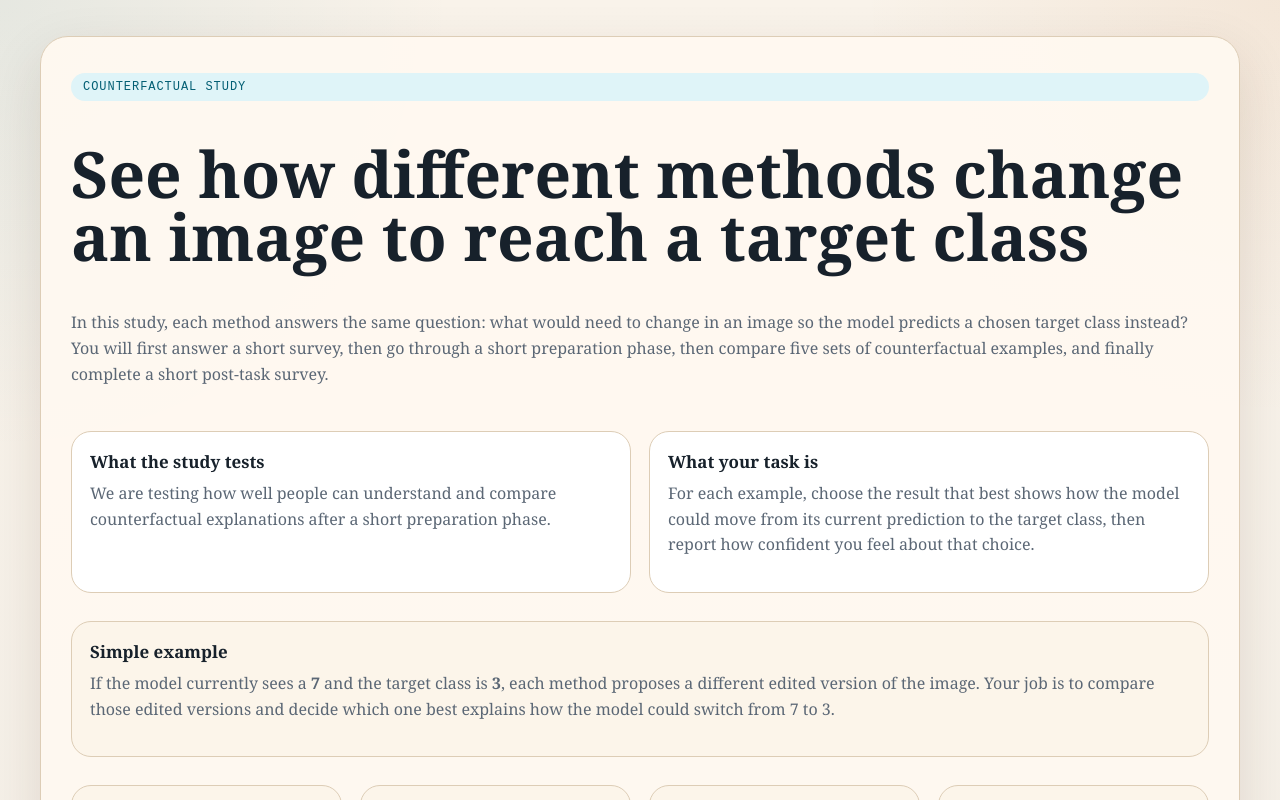
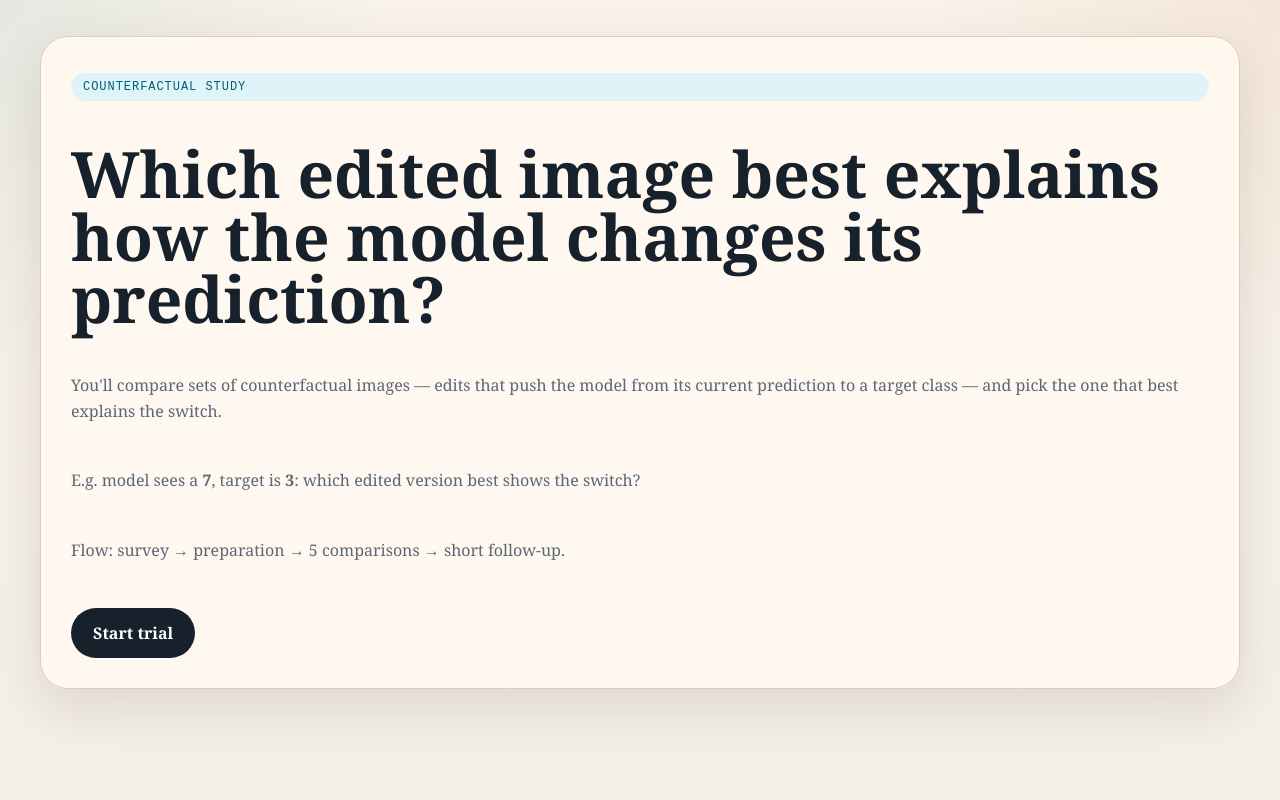
Before and after one commit to LarsJ03/XAI, a Next.js app: page / in a window 1280 px wide. Shown: the top 800 px of the page. Built offline with nearby package versions, Linux system fonts and the light colour scheme.

Commit message:
Added files needed for app

```diff
--- a/app/page.js
+++ b/app/page.js
@@ -1,4 +1,3 @@
-import { decisionCriteria } from "@/lib/study-content";
 import StartTrialButton from "@/components/StartTrialButton";
 
 export default async function LandingPage({ searchParams }) {
@@ -10,48 +9,18 @@ export default async function LandingPage({ searchParams }) {
     <main className="shell">
       <section className="panel hero landing-stack">
         <div className="eyebrow">Counterfactual Study</div>
-        <h1>See how different methods change an image to reach a target class</h1>
+        <h1>Which edited image best explains how the model changes its prediction?</h1>
         <p className="lede">
-          In this study, each method answers the same question: what would need to change in an image
-          so the model predicts a chosen target class instead? You will first answer a short survey,
-          then go through a short preparation phase, then compare five sets of counterfactual examples,
-          and finally complete a short post-task survey.
+          You&apos;ll compare sets of counterfactual images — edits that push the model from its
+          current prediction to a target class — and pick the one that best explains the switch.
         </p>
-
-        <div className="grid two-up">
-          <article className="card">
-            <h3>What the study tests</h3>
-            <p>
-              We are testing how well people can understand and compare counterfactual explanations
-              after a short preparation phase.
-            </p>
-          </article>
-          <article className="card">
-            <h3>What your task is</h3>
-            <p>
-              For each example, choose the result that best shows how the model could move from its
-              current prediction to the target class, then report how confident you feel about that choice.
-            </p>
-          </article>
-        </div>
-
-        <article className="card soft">
-          <h3>Simple example</h3>
-          <p>
-            If the model currently sees a <strong>7</strong> and the target class is <strong>3</strong>,
-            each method proposes a different edited version of the image. Your job is to compare those
-            edited versions and decide which one best explains how the model could switch from 7 to 3.
-          </p>
-        </article>
-
-        <div className="grid criteria-grid">
-          {decisionCriteria.map((criterion) => (
-            <article className="card soft" key={criterion.label}>
-              <h3>{criterion.label}</h3>
-              <p>{criterion.summary}</p>
-            </article>
-          ))}
-        </div>
+        <p className="helper-text">
+          E.g. model sees a <strong>7</strong>, target is <strong>3</strong>: which edited version
+          best shows the switch?
+        </p>
+        <p className="helper-text">
+          Flow: survey → preparation → 5 comparisons → short follow-up.
+        </p>
 
         <div className="actions">
           <StartTrialButton requestedCondition={requestedCondition} />
```
